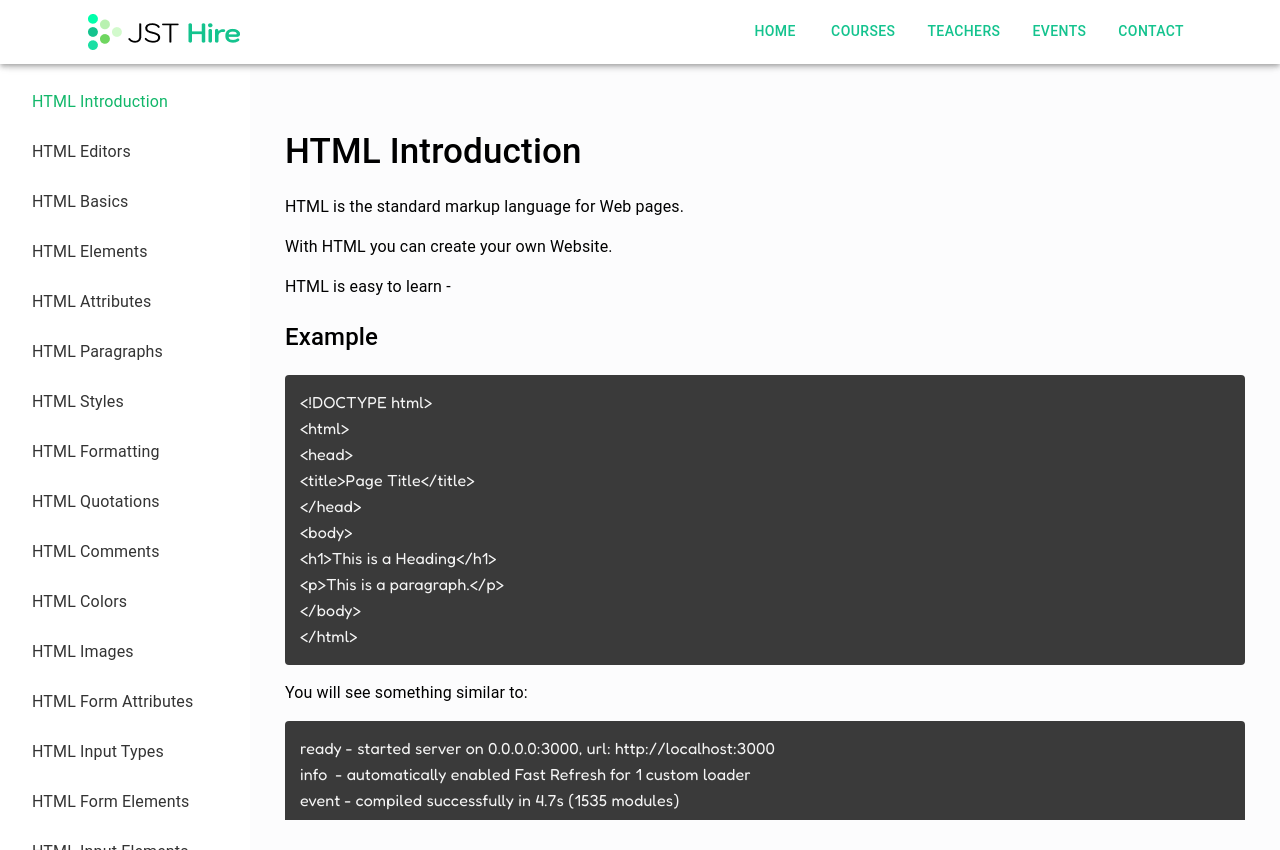
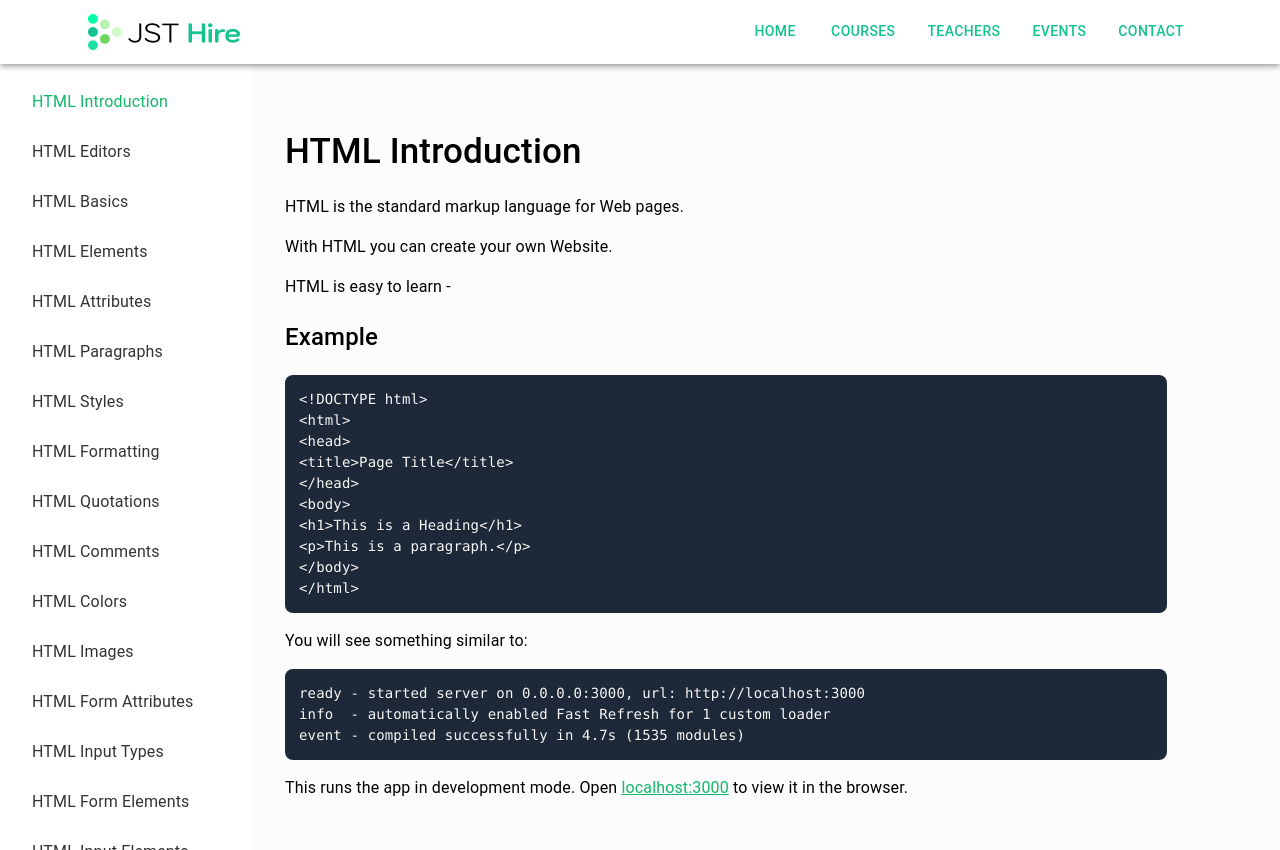
Before and after one commit to rajalakshmys-27/sample-app, a React (Vite) app: page / in a window 1280 px wide. Built offline with nearby package versions, Linux system fonts and the light colour scheme.

Commit message:
temp fixes added for markdown code block

```diff
--- a/src/component/viewcourse/Sidebar.css
+++ b/src/component/viewcourse/Sidebar.css
@@ -61,6 +61,7 @@
   /* Add your styles here */
   text-align: left;
   margin-top: 40px;
+  width: 92%;
 }
 
 .markdown-container h1,
@@ -77,15 +78,41 @@
 }
 
 .markdown-container pre {
-  background-color: #3a3a3a;
-  padding: 15px;
-  border-radius: 4px;
+  color: rgb(249, 250, 251);
+  background: rgb(29, 41, 57);
+  text-shadow: rgba(0, 0, 0, 0.3) 0px 1px;
+  font-family: "Roboto Mono", Consolas, Monaco, "Andale Mono", "Ubuntu Mono",
+    monospace;
+  font-size: 14px;
+  text-align: left;
+  white-space: pre;
+  word-spacing: normal;
+  word-break: normal;
+  overflow-wrap: normal;
+  line-height: 1.5;
+  tab-size: 4;
+  hyphens: none;
+  padding: 1em;
+  margin: 0.5em 0px;
   overflow: auto;
-  color: whitesmoke;
+  border-radius: 8px;
 }
 
 .markdown-container code {
-  font-family: "Fredoka", sans-serif;
+  color: rgb(249, 250, 251);
+  background: none;
+  text-shadow: rgba(0, 0, 0, 0.3) 0px 1px;
+  font-family: "Roboto Mono", Consolas, Monaco, "Andale Mono", "Ubuntu Mono",
+    monospace;
+  font-size: 14px;
+  text-align: left;
+  white-space: pre;
+  word-spacing: normal;
+  word-break: normal;
+  overflow-wrap: normal;
+  line-height: 1.5;
+  tab-size: 4;
+  hyphens: none;
 }
 
 .markdown-container .keyword {
```
